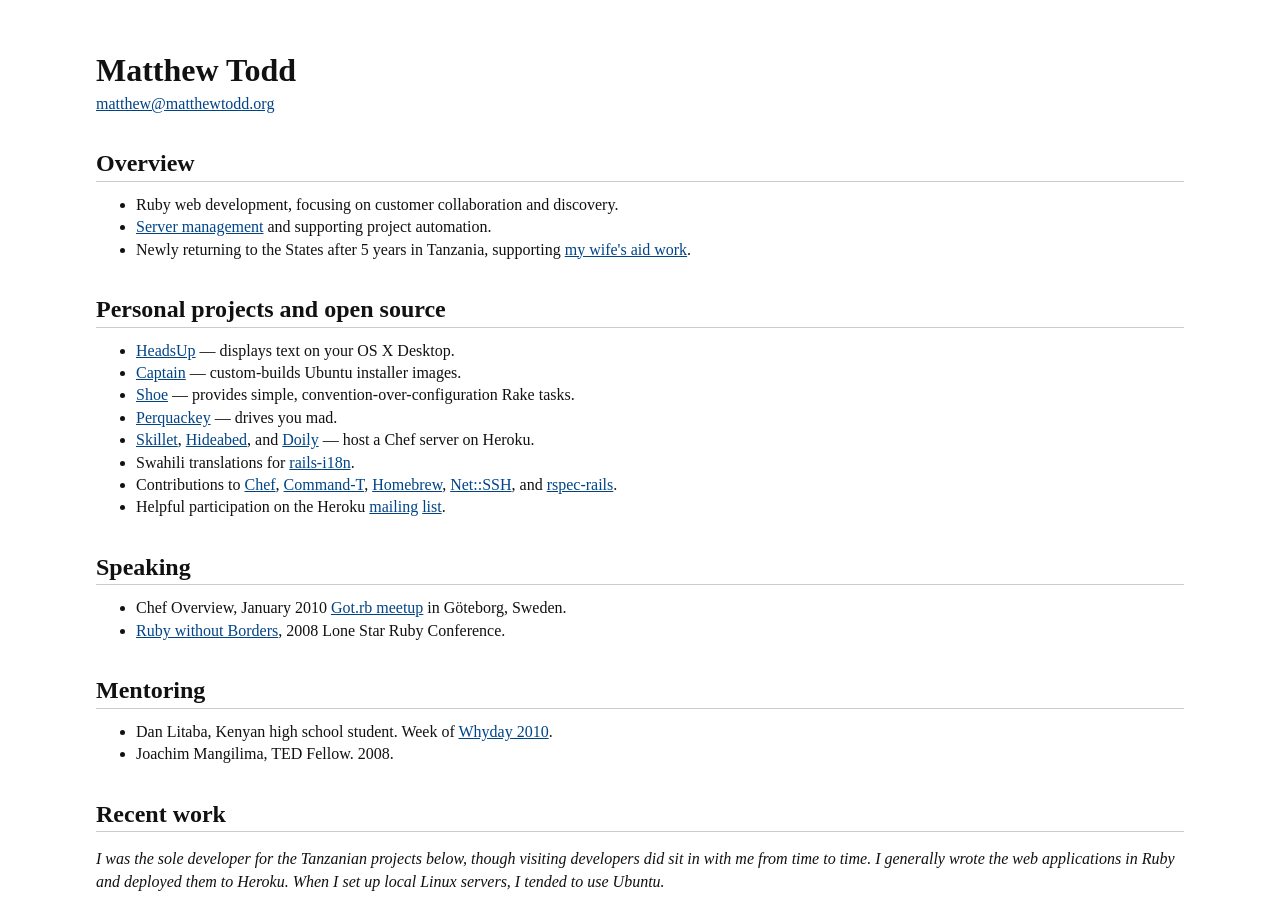
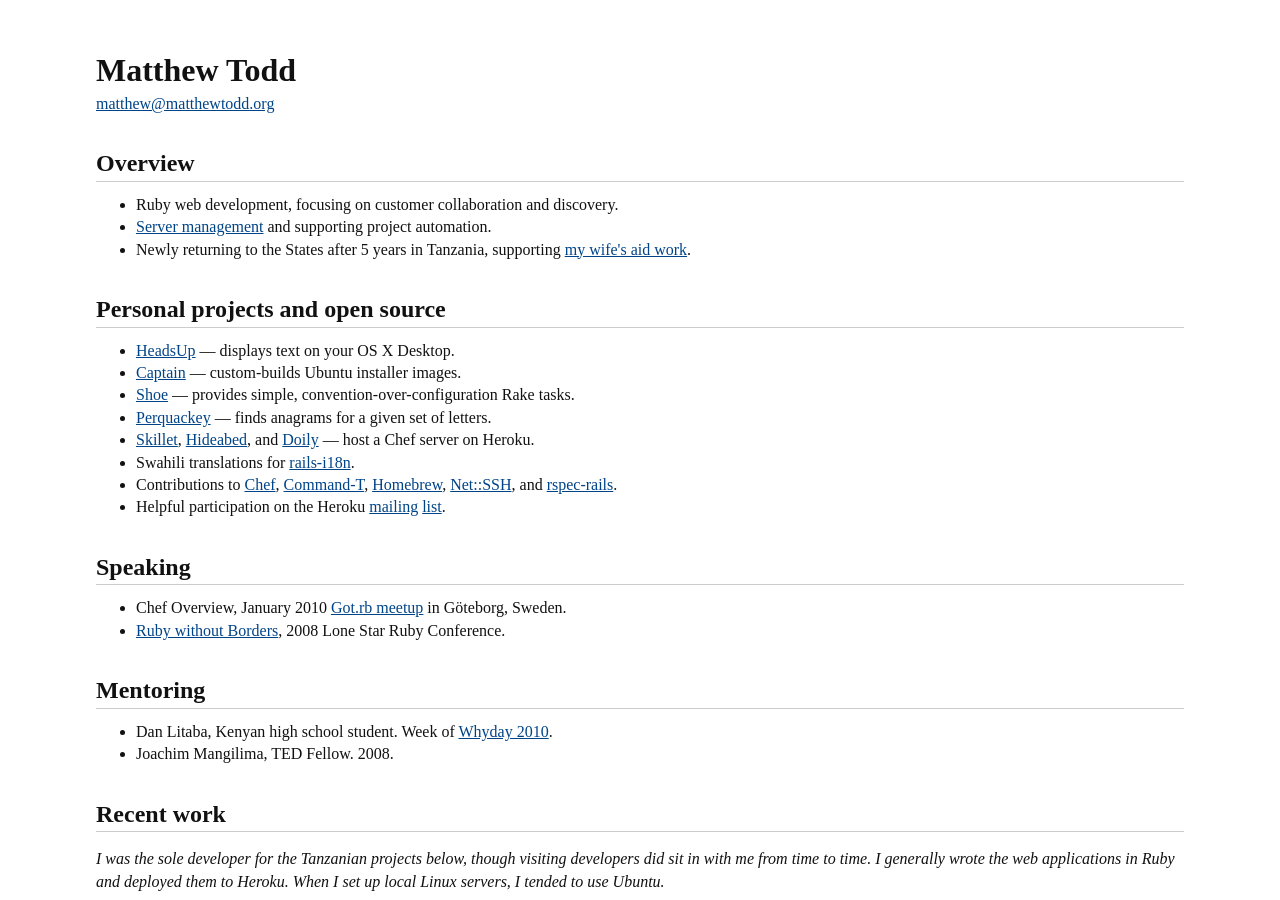
Before and after one commit to matthewtodd/matthewtodd.github.io, a Jekyll site: the page resume.html, which Jekyll copies as it is, in a window 1280 px wide and 900 px high. Built offline with Jekyll 4.4.1, drawn with Linux system fonts in a browser that asks for light colours.

Commit message:
Be less cute.

```diff
--- a/resume.html
+++ b/resume.html
@@ -136,7 +136,7 @@
         <li><a class="print" href="https://rubygems.org/gems/shoe">Shoe</a> &mdash;
           provides simple, convention-over-configuration Rake tasks.</li>
         <li><a class="print" href="http://perquackey.matthewtodd.org/">Perquackey</a> &mdash;
-          drives you mad.</li>
+          finds anagrams for a given set of letters.</li>
         <li><a class="print" href="https://github.com/matthewtodd/skillet">Skillet</a>,
           <a class="print" href="https://github.com/matthewtodd/hideabed">Hideabed</a>, and
           <a class="print" href="https://github.com/matthewtodd/doily">Doily</a> &mdash;
```
